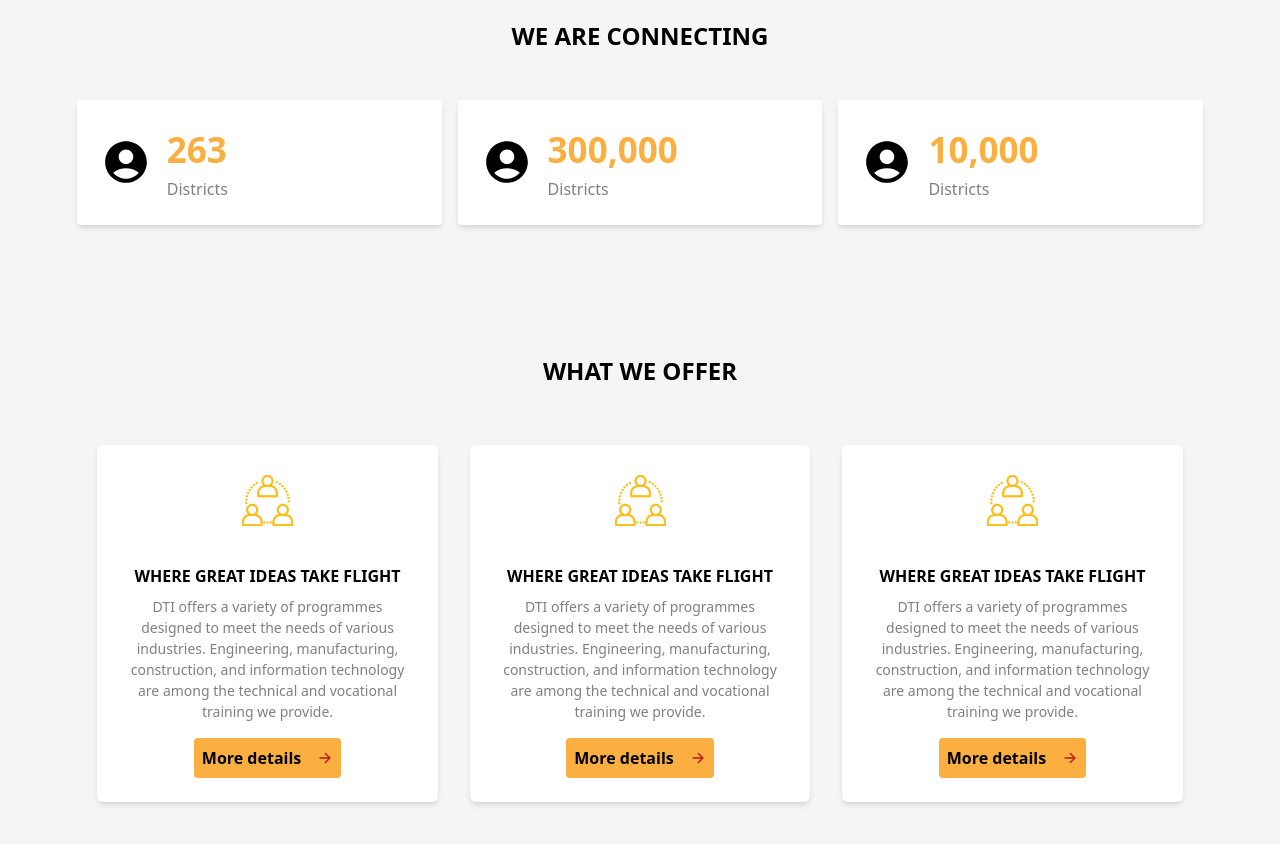
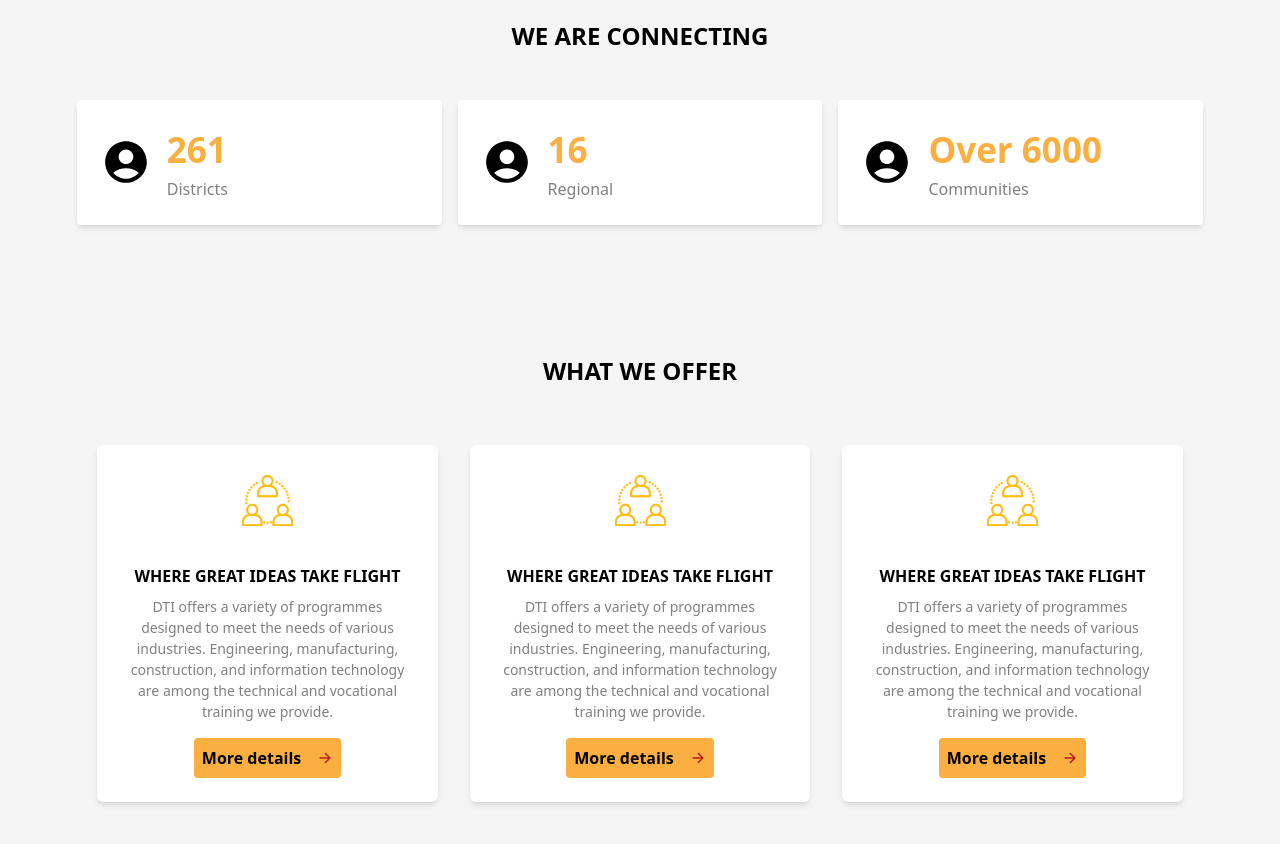
Before and after one commit to NextHubImpact/console-ghana, a React (Vite) app: page / in a window 1280 px wide. Shown: the part 780-1624 px from the top of the page. Built offline with nearby package versions, Linux system fonts and the light colour scheme.

Commit message:
ui updated

```diff
--- a/src/components/Content.jsx
+++ b/src/components/Content.jsx
@@ -127,19 +127,19 @@ const Content = () => {
 
   const stats = [
     {
-      number : 263,
+      number : '261',
       icon: <MdAccountCircle/>,
       title: 'Districts'
     },
     {
-      number : '300,000',
+      number : '16',
       icon: <MdAccountCircle/>,
-      title: 'Districts'
+      title: 'Regional'
     },
     {
-      number : '10,000',
+      number : 'Over 6000',
       icon: <MdAccountCircle/>,
-      title: 'Districts'
+      title: 'Communities'
     },
   ]
 
--- a/src/pages/Contact.jsx
+++ b/src/pages/Contact.jsx
@@ -2,6 +2,8 @@ import React from 'react'
 import phone from '../assets/img-icons/phone.webp'
 import email from '../assets/img-icons/email.webp'
 import location from '../assets/img-icons/map.webp'
+import hour from '../assets/img-icons/mission-icon.webp'
+import { MdTimer } from 'react-icons/md'
 
 const Contact = () => {
 
@@ -21,6 +23,12 @@ const Contact = () => {
             title: 'location',
             info: `254 Dar es Salaam street, Agbogba, North Legon, Accra` ,
         },
+        {
+            icon: hour,
+            title: 'open-hours',
+            info: `Monday - Friday` ,
+            time: '9:00AM - 05:00PM'
+        },
      ]
   return (
     <div>
@@ -29,10 +37,10 @@ const Contact = () => {
                 <h2>contact us</h2>
                 <h1 className='text-[28px] font-semibold'>get in touch</h1>
             </div>
-            <div className="flex  gap-8 justify-center items-center w-[%] my-[4rem]">
-            <div className="flex p-2 gap-8 flex-w items- justify-center w-[%]">
+            <div className="flex gap- justify-center ites-center w-[%] my-[4rem]">
+            <div className="flex gap-8 flex-wrap items- justify-center w-[50%]">
                 {contactData.map((val, index) => {
-                    const {icon, title, info} = val;
+                    const {icon, title, info, time} = val;
                     return (
                         <div key={index} className='w-[40%] bg-[white] p-4  flex flex-col rounded shadow-md  text-center gap-4 items-center ' >
                               <div className="w-[%]">
@@ -41,13 +49,14 @@ const Contact = () => {
                               <div className="flex flex-col gap- items-center ">
                               <h1 className=' text-[14px] font-bold uppercase'>{title}</h1>
                               <p className='text-[14px] text-wrap text-[#faaf40]'>{info}</p>
+                              <p>{time}</p>
                               </div>
                         </div>
                     )
                 })}
             </div>
             {/* send message */}
-             <div className=" justify-center p-4  flex flex-col bg-[white] w-[60%]">
+             <div className=" justify-center items-center p-4 border flex flex-col bg-[white] w-[50%]">
                 <div className="flex flex-col items-center gap-4 justify-center w-full">
                 <div className='flex flex-col gap-4 items-cente justify-cente w-full'>
                 <div className="flex gap-8">
```
